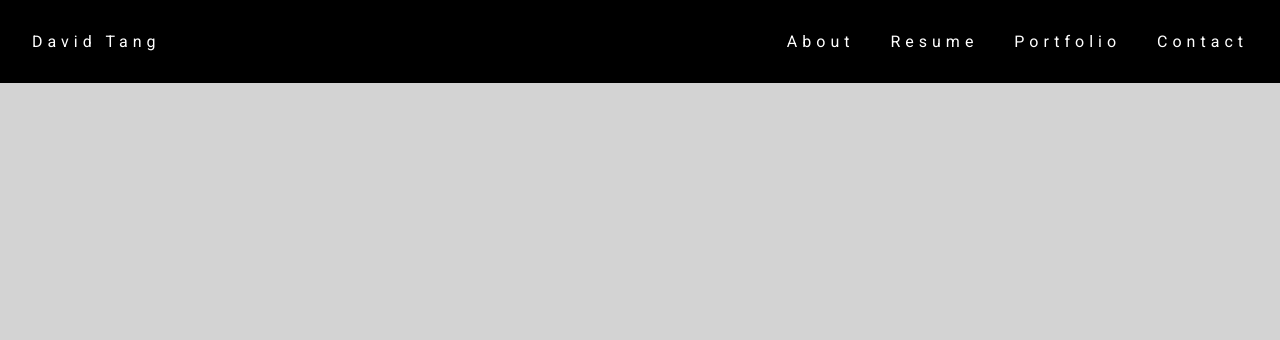
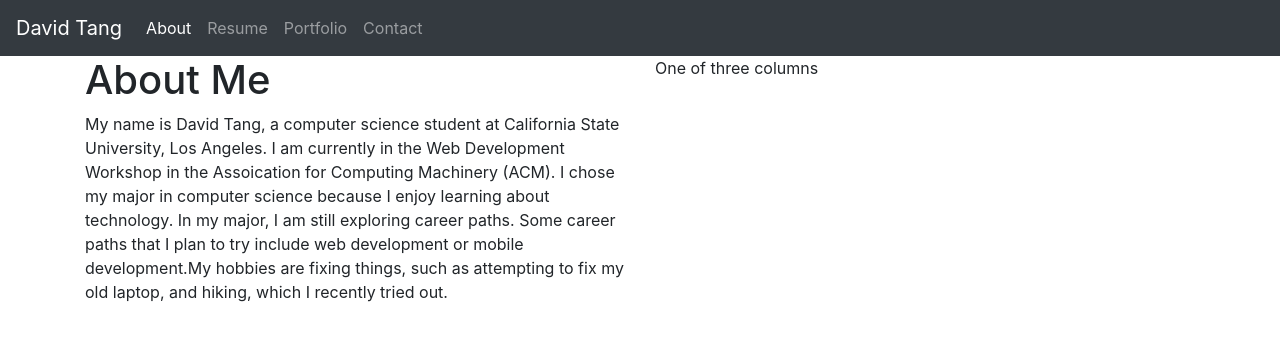
Before and after one commit to dtang9/DT_Web, a plain HTML site: page index.html in a window 1280 px wide. Drawn offline with nearby package versions, Linux system fonts and the light colour scheme.

Commit message:
Replaced navbar with Bootstrap

```diff
--- a/assets/css/about.css
+++ b/assets/css/about.css
@@ -39,3 +39,9 @@ body {
 .links a:hover{
     color:#115173
 }
+
+.column {
+    float: left;
+    width: 50%;
+    padding: 10px;
+}
--- a/index.html
+++ b/index.html
@@ -1,13 +1,18 @@
 <!DOCTYPE html>
 <html lang="en">
+
 <head>
     <meta charset="UTF-8">
     <meta name="viewport" content="width=device-width, initial-scale=1.0">
     <meta http-equiv="X-UA-Compatible" content="ie=edge">
     <title>David Tang</title>
-    <link rel="stylesheet" type="text/css" href="assets/css/about.css">
+    <link rel="stylesheet" href="https://stackpath.bootstrapcdn.com/bootstrap/4.1.3/css/bootstrap.min.css"
+        integrity="sha384-MCw98/SFnGE8fJT3GXwEOngsV7Zt27NXFoaoApmYm81iuXoPkFOJwJ8ERdknLPMO" crossorigin="anonymous">
+    <!--<link rel="stylesheet" type="text/css" href="assets/css/about.css">-->
 </head>
+
 <body>
+    <!--
     <div class="navbar-container">
         <div class="navbar-name">
             <a href ="index.html">David Tang</a>
@@ -29,5 +34,47 @@
             </ul>
         </div>
     </div>
+    -->
+    <nav class="navbar navbar-expand-lg navbar-dark bg-dark">
+        <a class="navbar-brand" href="#">David Tang</a>
+        <button class="navbar-toggler" type="button" data-toggle="collapse" data-target="#navbarSupportedContent"
+            aria-controls="navbarSupportedContent" aria-expanded="false" aria-label="Toggle navigation">
+            <span class="navbar-toggler-icon"></span>
+        </button>
+
+        <div class="collapse navbar-collapse" id="navbarSupportedContent">
+            <ul class="navbar-nav mr-auto">
+                <li class="nav-item active">
+                    <a class="nav-link" href="index.html">About <span class="sr-only">(current)</span></a>
+                </li>
+                <li class="nav-item">
+                    <a class="nav-link" href="assets/pages/resume.html">Resume</a>
+                </li>
+                <li class="nav-item">
+                    <a class="nav-link" href="assets/pages/portfolio.html">Portfolio</a>
+                </li>
+                <li class="nav-item">
+                    <a class="nav-link" href="#">Contact</a>
+                </li>
+            </ul>
+        </div>
+    </nav>
+    <div class="container">
+        <div class="row">
+            <div class="col-sm">
+                <h1>About Me</h1>
+                <p>My name is David Tang, a computer science student at California State University, Los Angeles.
+                    I am currently in the Web Development Workshop in the Assoication for Computing Machinery (ACM).
+                    I chose my major in computer science because I enjoy learning about technology. In my major, I am
+                    still exploring career paths. Some career paths that I plan to try include web development or mobile
+                    development.My hobbies are fixing things, such as attempting to fix my old laptop, and hiking, which I recently
+                    tried out.</p>
+            </div>
+            <div class="col-sm">
+                One of three columns
+            </div>
+        </div>
+    </div>
 </body>
+
 </html>
```
